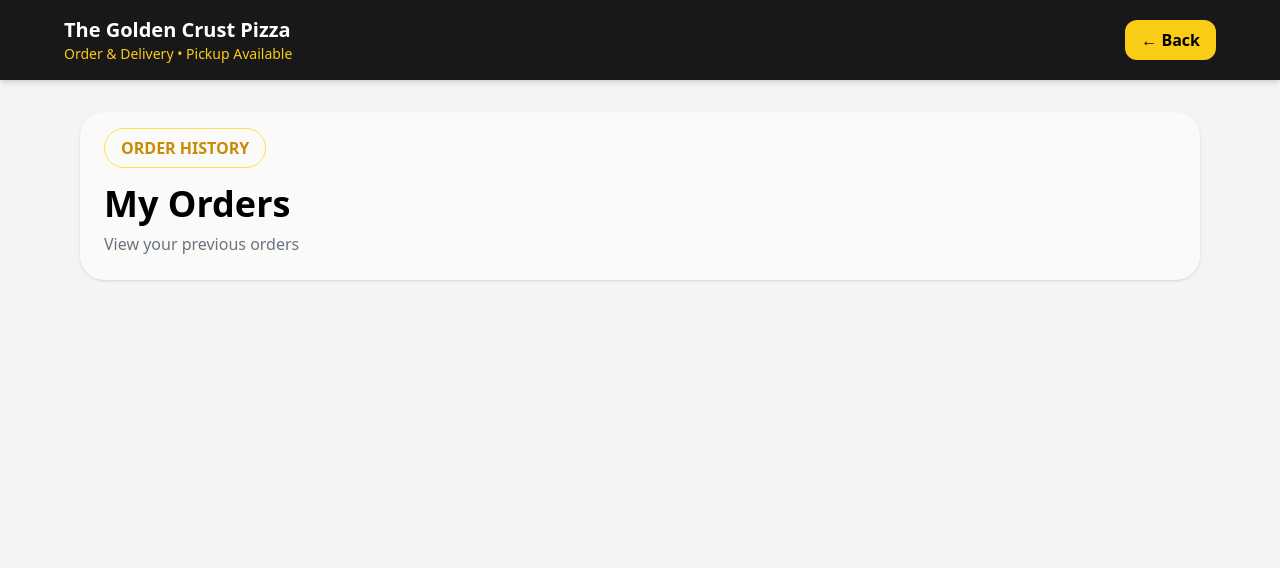
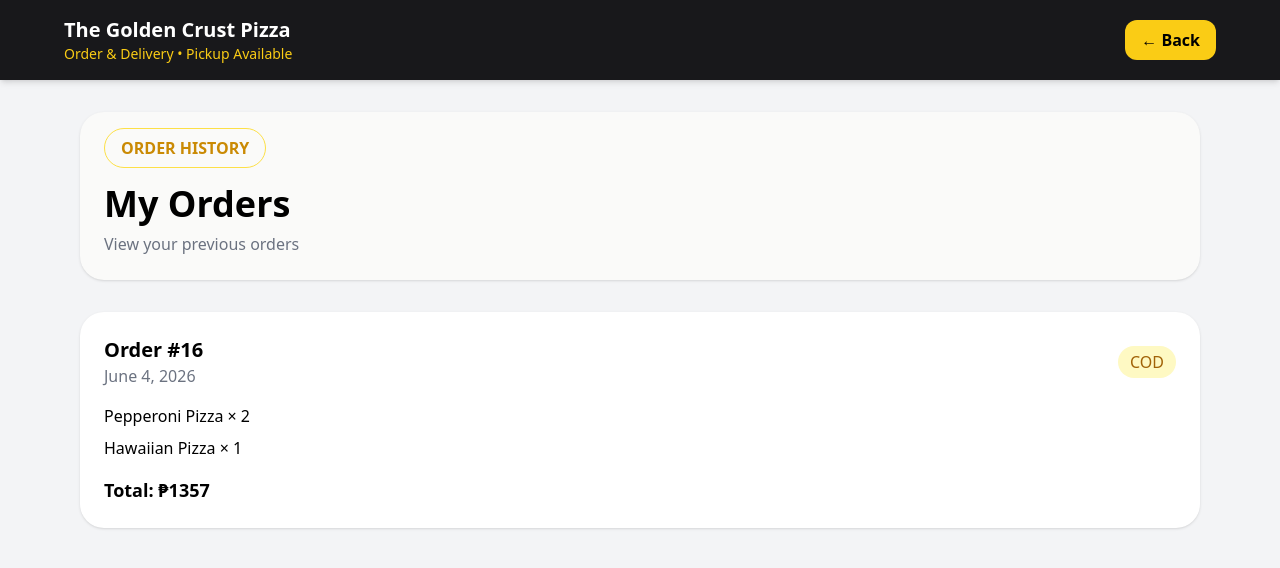
Before and after one commit to Emac56/pizza-website-ecommerce-project, a website: page frontend/order-history.html in a window 1280 px wide. Drawn offline with nearby package versions, Linux system fonts and the light colour scheme.

Commit message:
update order-history.html

```diff
--- a/frontend/order-history.html
+++ b/frontend/order-history.html
@@ -91,10 +91,77 @@
     </div>
 
     <div
-      id="ordersContainer"
-      class="mt-8"
+  id="ordersContainer"
+  class="mt-8 space-y-6"
+>
+
+  <div
+    class="bg-white
+           rounded-3xl
+           p-6
+           shadow"
+  >
+
+    <div
+      class="flex
+             justify-between
+             items-center"
     >
+
+      <div>
+
+        <h2
+          class="text-xl
+                 font-bold"
+        >
+          Order #16
+        </h2>
+
+        <p
+          class="text-gray-500"
+        >
+          June 4, 2026
+        </p>
+
+      </div>
+
+      <span
+        class="bg-yellow-100
+               text-yellow-700
+               px-3 py-1
+               rounded-full"
+      >
+        COD
+      </span>
+
     </div>
+
+    <div
+      class="mt-4
+             space-y-2"
+    >
+
+      <p>
+        Pepperoni Pizza × 2
+      </p>
+
+      <p>
+        Hawaiian Pizza × 1
+      </p>
+
+    </div>
+
+    <div
+      class="mt-4
+             font-bold
+             text-lg"
+    >
+      Total: ₱1357
+    </div>
+
+  </div>
+
+</div>
 
   </main>
 
```
